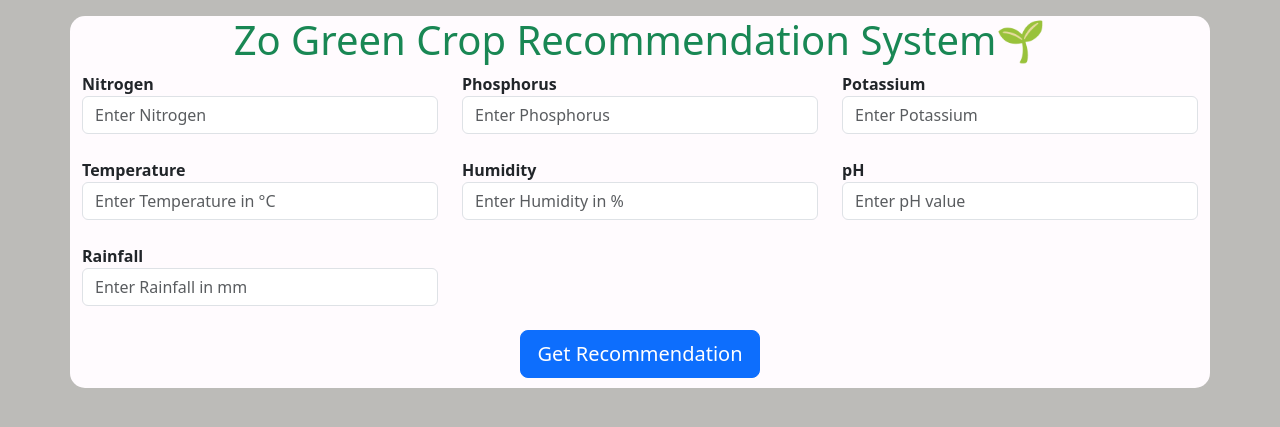
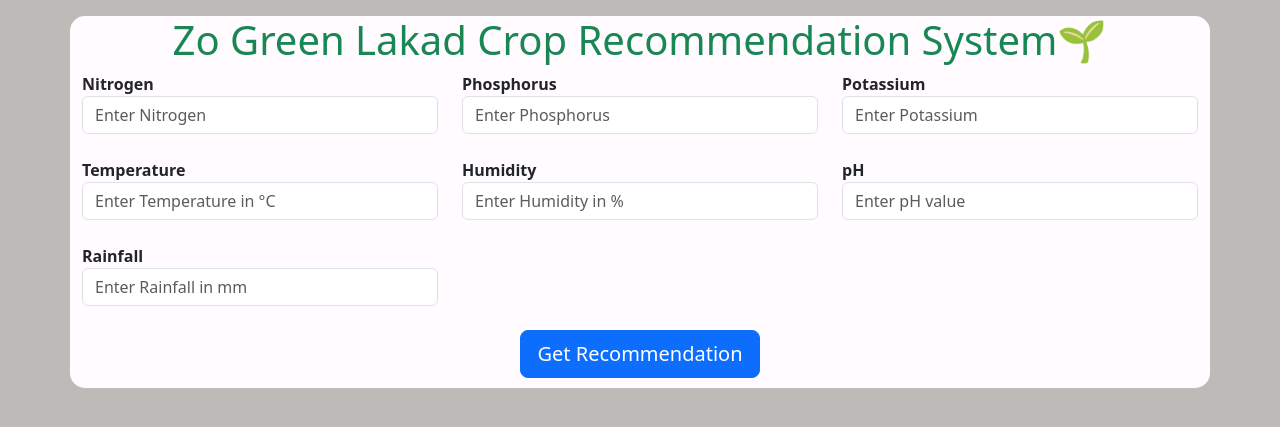
Before and after one commit to anthony7gates/zogreentech, a Flask app: page / in a window 1280 px wide. Shown: the part 56-483 px from the top of the page. Run offline with Flask 3, Linux system fonts and the light colour scheme; parts of the project's set-up code (start-up, migrations or seed data) failed here and were passed over.

Commit message:
test change
Lakad dah chhin

```diff
--- a/templates/index.html
+++ b/templates/index.html
@@ -3,7 +3,7 @@
   <head>
     <meta charset="utf-8">
     <meta name="viewport" content="width=device-width, initial-scale=1">
-    <title>Zo Green Crop Recommendation System</title>
+    <title>Lakad Crop Recommendation System</title>
     <link href="https://cdn.jsdelivr.net/npm/bootstrap@5.3.0-alpha3/dist/css/bootstrap.min.css" rel="stylesheet" integrity="sha384-KK94CHFLLe+nY2dmCWGMq91rCGa5gtU4mk92HdvYe+M/SXH301p5ILy+dN9+nJOZ" crossorigin="anonymous">
   </head>
   <style>
@@ -46,7 +46,7 @@
 
 <!--==========================================================================================-->
   <div class="container my-3 mt-3">
-      <h1 class="text-success">Zo Green Crop Recommendation System<span class="text-success">🌱</span></h1>
+      <h1 class="text-success">Zo Green Lakad Crop Recommendation System<span class="text-success">🌱</span></h1>
 
 <!--      adding form-->
       <form action="/predict" method="POST">
```
